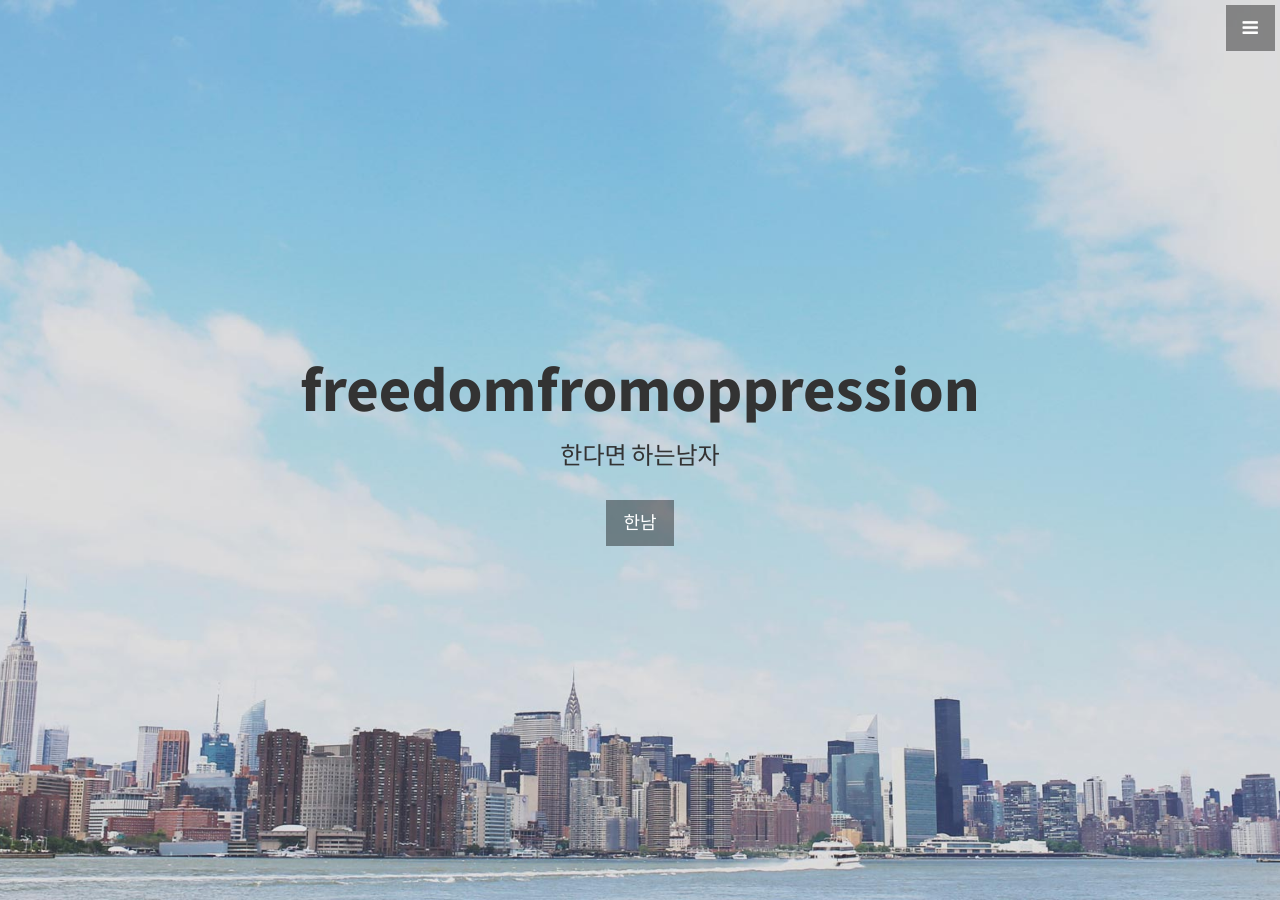
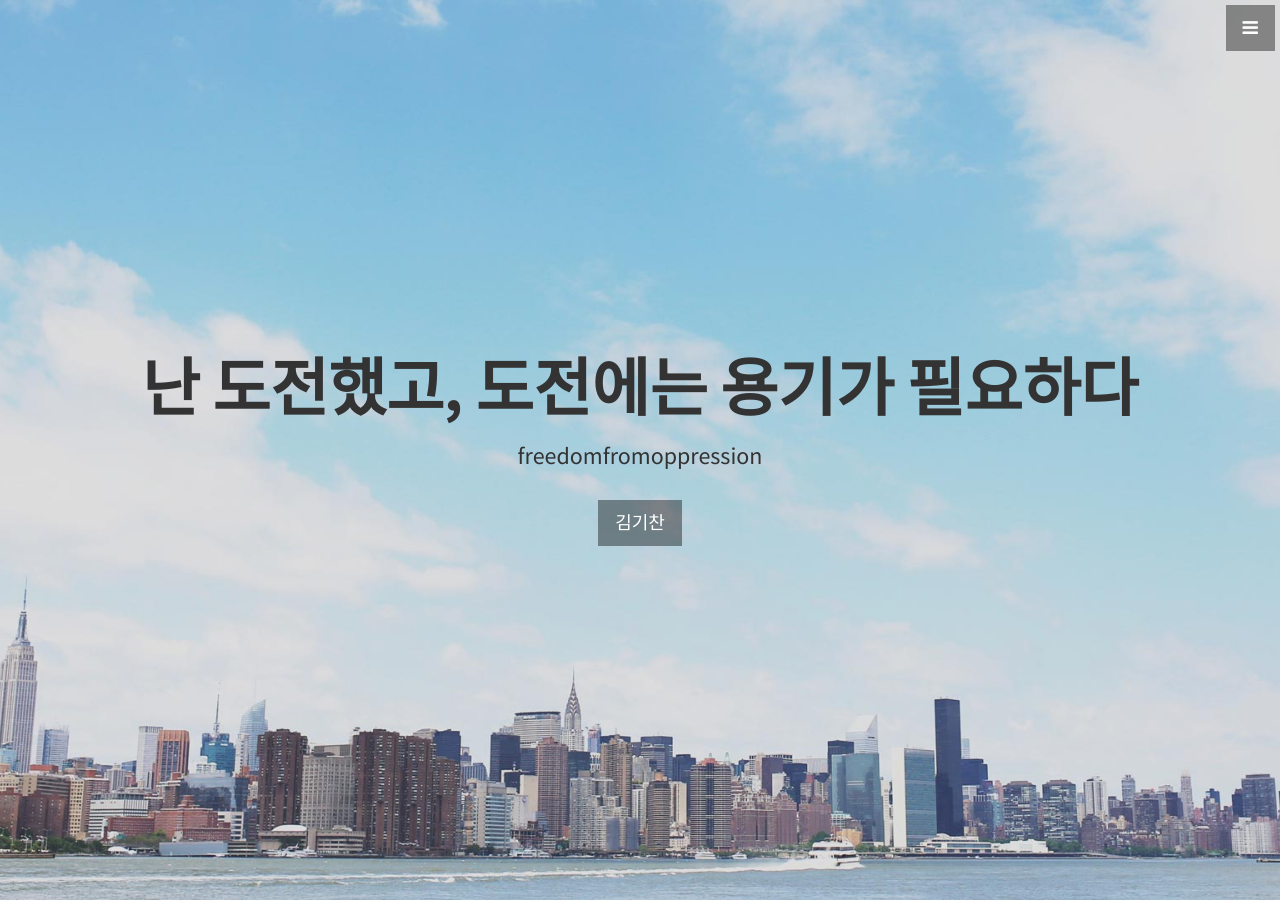
Before and after one commit to freedomfromoppression/freedomfromoppression.github.io, a Jekyll site: the page built from index.html, in a window 1280 px wide and 900 px high. Built offline with Jekyll 4.4.1, drawn with Linux system fonts in a browser that asks for light colours.

Commit message:
Update header.html

```diff
--- a/_includes/header.html
+++ b/_includes/header.html
@@ -1,8 +1,8 @@
 <header id="top" class="header">
   <div class="text-vertical-center">
-    <h1>freedomfromoppression</h1>
-    <h3>한다면 하는남자  </h3>
+    <h1>난 도전했고, 도전에는 용기가 필요하다</h1>
+    <h3>freedomfromoppression</h3>
     <br>
-    <a href="#about" class="btn btn-dark btn-lg">한남</a>
+    <a href="#about" class="btn btn-dark btn-lg">김기찬</a>
   </div>
 </header>
```
